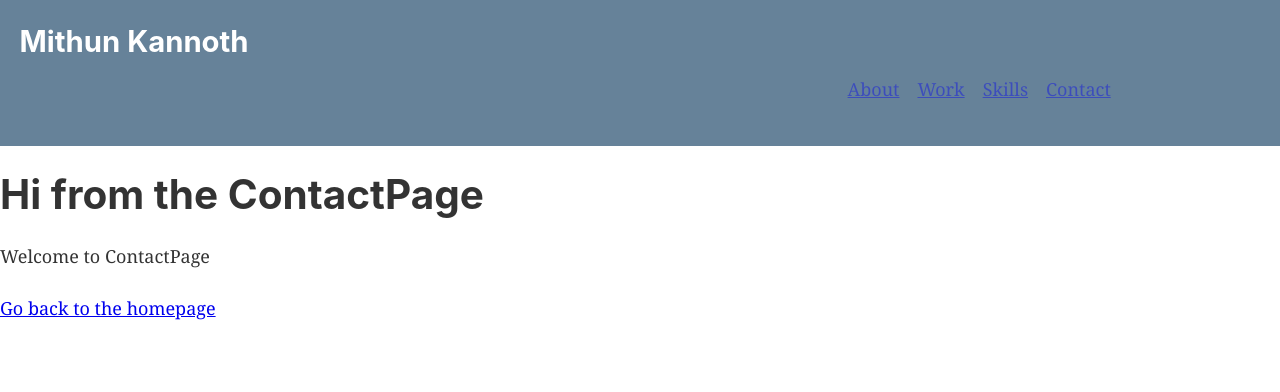
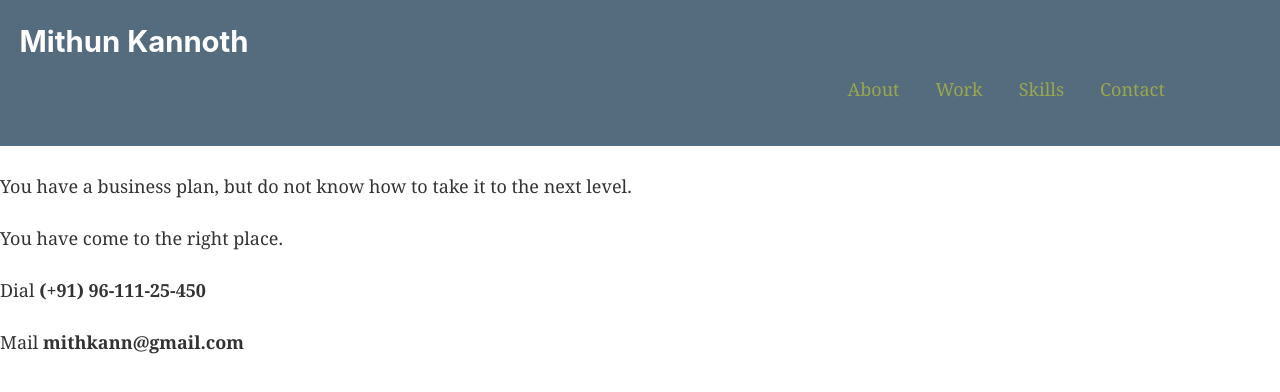
Before and after one commit to mkannoth/myprofile, a Gatsby site: page /contact in a window 1280 px wide. Built offline with nearby package versions, Linux system fonts and the light colour scheme; Gatsby itself is replaced by a stand-in of ours.

Commit message:
Cosmetic  Changes

```diff
--- a/src/components/header.js
+++ b/src/components/header.js
@@ -4,8 +4,7 @@ import { Link } from 'gatsby'
 const Header = ({ siteTitle }) => (
   <div
     style={{
-      background: 'rgb(102, 130, 153)',
-      marginBottom: '1.45rem',
+      background: 'rgb(85, 108, 127)',
     }}
   >
   <div
@@ -41,10 +40,10 @@ const Header = ({ siteTitle }) => (
    transition: 'all .2s ease-in-out'
          }}
        >
-   <Link style={{'padding-left': '45rem'}} to="/about/">About</Link>
-   <Link style={{'padding-left': '1em'}} to="/work/">Work</Link>
-   <Link style={{'padding-left': '1em'}} to="/skills/">Skills</Link>
-   <Link style={{'padding-left': '1em'}} to="/contact/">Contact</Link>
+   <Link style={{'padding-left': '45rem',color:'yellow','text-decoration': 'none'  }} to="/about/">About</Link>
+   <Link style={{'padding-left': '2em',color:'yellow','text-decoration': 'none' }} to="/work/">Work</Link>
+   <Link style={{'padding-left': '2em',color:'yellow','text-decoration': 'none' }} to="/skills/">Skills</Link>
+   <Link style={{'padding-left': '2em',color:'yellow','text-decoration': 'none' }} to="/contact/">Contact</Link>
        </div>
 
     </div>
--- a/src/pages/contact.js
+++ b/src/pages/contact.js
@@ -5,9 +5,13 @@ import Layout from '../components/layout'
 
 const ContactPage = () => (
   <Layout>
-    <h1>Hi from the ContactPage</h1>
-    <p>Welcome to ContactPage</p>
-    <Link to="/">Go back to the homepage</Link>
+    <p></p><p></p><p></p>
+    <div>
+    <p>You have a business plan, but do not know how to take it to the next level.</p>
+    <p>You have come to the right place.</p>
+    <p>Dial <b>(+91) 96-111-25-450</b></p>
+    <p>Mail <b>mithkann@gmail.com</b></p>
+    </div>
   </Layout>
 )
 
```
Also changed, not shown: src/pages/index.js (+6 -3 lines).
